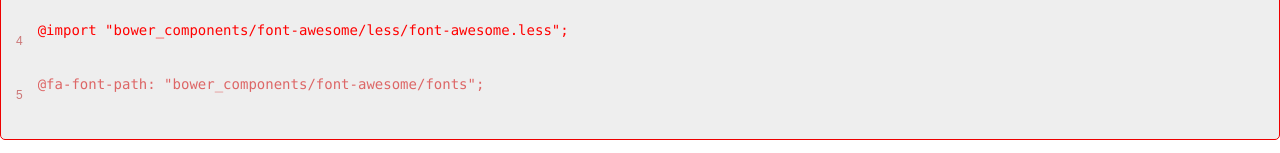
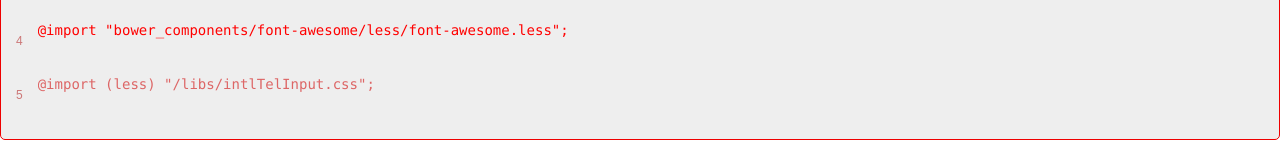
Before and after one commit to starlightprivate/tacticalmasteryoldlegacy, a website: page index.html in a window 1280 px wide. Shown: the part 146-299 px from the top of the page. Drawn offline with nearby package versions, Linux system fonts and the light colour scheme; some packages are replaced by stand-ins of ours; no server answers; a script that the page names is missing; files whose address does not match are found by name.

Commit message:
put intlTelInput.css to app.less

```diff
--- a/app.less
+++ b/app.less
@@ -2,6 +2,7 @@
 // @import "bower_components/bootstrap/dist/css/bootstrap.css";
 //@import "bower_components/bootstrap/less/theme.less";
 @import "bower_components/font-awesome/less/font-awesome.less";
+@import (less) "/libs/intlTelInput.css";
 @fa-font-path: "bower_components/font-awesome/fonts";
 
 /* Component LESS */
--- a/index.html
+++ b/index.html
@@ -20,7 +20,6 @@
 
   <base href="/">
   <link rel="stylesheet" type="text/css" href="bower_components/bootstrap/dist/css/bootstrap.min.css">
-  <link rel="stylesheet" type="text/css" href="libs/intlTelInput.css">
   <link href="app.less" type="text/css" rel="stylesheet/less">
 </head>
 <body>
```
